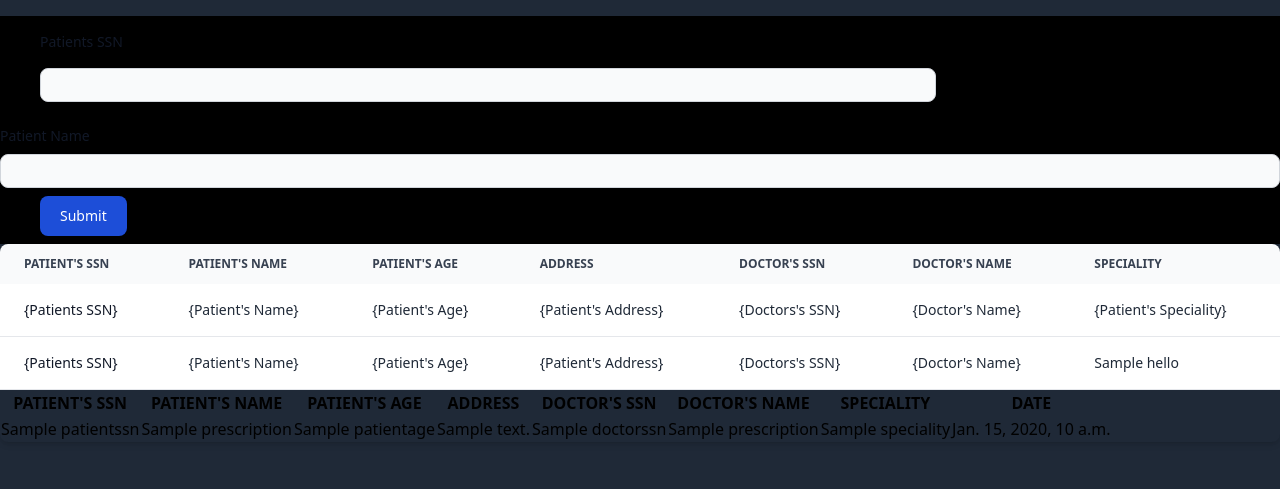
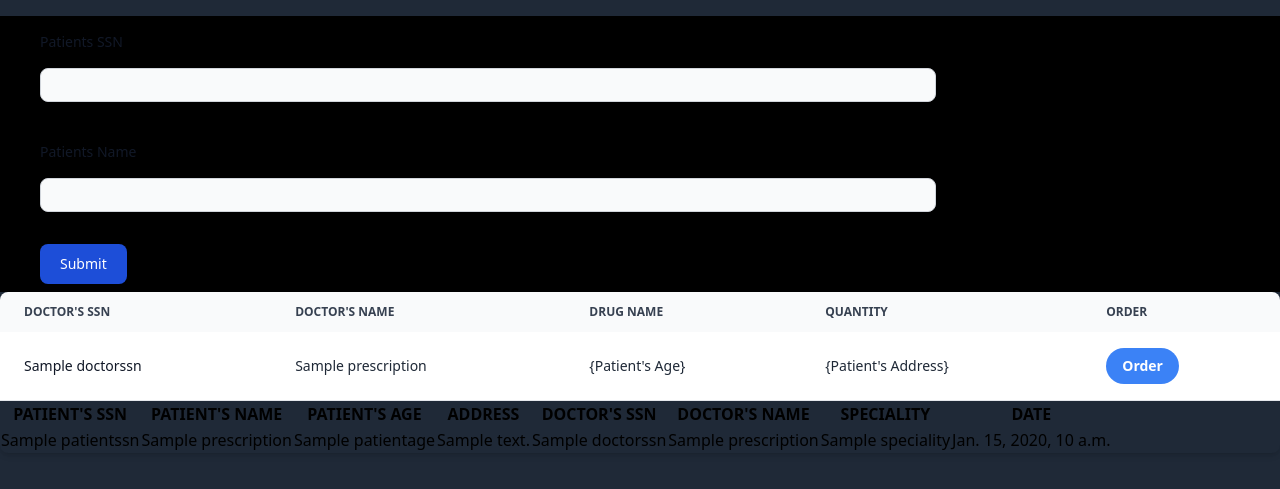
Before and after one commit to PragatiBasnet29/pharmacy_management, a Django app: template dbms1/templates/pHistory.html in a window 1280 px wide. Shown: the part 60-549 px from the top of the page. Run offline with Django 4.2, Linux system fonts and the light colour scheme; the template is opened without the code that fills it: most values are stand-ins (such as "Sample title", 1, 10 or a date in 2020); some libraries are stand-ins or nearby versions.

Commit message:
maa kasam frontend gardina last part vanda aagadi

```diff
--- a/dbms1/templates/pHistory.html
+++ b/dbms1/templates/pHistory.html
@@ -127,17 +127,17 @@
 <form method='get'>
 <div class="mb-6">
     <label for="patients-SSN" class="block m-4 pt-4 ml-10 text-sm font-medium text-gray-900 dark:text-white">Patients SSN</label>
-    <input type="text" id="patients-SSN" class="block w-[70%] p-2 ml-10 text-gray-900 border border-gray-300 rounded-lg bg-gray-50 sm:text-xs focus:ring-blue-500 focus:border-blue-500 dark:bg-gray-700 dark:border-gray-600 dark:placeholder-gray-400 dark:text-white dark:focus:ring-blue-500 dark:focus:border-blue-500">
+   <input type="text" id="patients-SSN" class="block w-[70%] p-2 ml-10 text-gray-900 border border-gray-300 rounded-lg bg-gray-50 sm:text-xs focus:ring-blue-500 focus:border-blue-500 dark:bg-gray-700 dark:border-gray-600 dark:placeholder-gray-400 dark:text-white dark:focus:ring-blue-500 dark:focus:border-blue-500">
 </div>
-{% comment %} <div class="mb-6">
+<!--{% comment %} <div class="mb-6">
     <label for="doctors-SSN" class="block mb-2 text-sm font-medium text-gray-900 dark:text-white">Doctors SSN</label>
     <input type="text" id="doctors-SSN" class="block w-full p-2 text-gray-900 border border-gray-300 rounded-lg bg-gray-50 sm:text-xs focus:ring-blue-500 focus:border-blue-500 dark:bg-gray-700 dark:border-gray-600 dark:placeholder-gray-400 dark:text-white dark:focus:ring-blue-500 dark:focus:border-blue-500">
 
 </div>
-{% endcomment %}
-<div>
-    <label for="TradeName" class="block mb-2 text-sm font-medium text-gray-900 dark:text-white">Patient Name</label>
-    <input type="text" id="patientName" class="block w-full p-2 text-gray-900 border border-gray-300 rounded-lg bg-gray-50 sm:text-xs focus:ring-blue-500 focus:border-blue-500 dark:bg-gray-700 dark:border-gray-600 dark:placeholder-gray-400 dark:text-white dark:focus:ring-blue-500 dark:focus:border-blue-500">
+{% endcomment %} -->
+<div class="mb-6">
+  <label for="patientsName" class="block m-4 pt-4 ml-10 text-sm font-medium text-gray-900 dark:text-white">Patients Name</label>
+  <input type="text" id="patientsName" class="block w-[70%] p-2 ml-10 text-gray-900 border border-gray-300 rounded-lg bg-gray-50 sm:text-xs focus:ring-blue-500 focus:border-blue-500 dark:bg-gray-700 dark:border-gray-600 dark:placeholder-gray-400 dark:text-white dark:focus:ring-blue-500 dark:focus:border-blue-500">
 </div>
 <div></div>
     <button type="submit" class="text-white ml-10 my-2 bg-blue-700 hover:bg-blue-800 focus:ring-4 focus:outline-none focus:ring-blue-300 font-medium rounded-lg text-sm w-full sm:w-auto px-5 py-2.5 text-center dark:bg-blue-600 dark:hover:bg-blue-700 dark:focus:ring-blue-800">Submit</button>
@@ -152,35 +152,30 @@
         <thead class="text-xs text-gray-700 uppercase bg-gray-50 dark:bg-gray-700 dark:text-gray-400">
             <tr>
                 <th scope="col" class="px-6 py-3">
-                    Patient's SSN
-                </th>
-                <th scope="col" class="px-6 py-3">
-                    Patient's Name
-                </th>
-                <th scope="col" class="px-6 py-3">
-                    Patient's Age
-                </th>
-                <th scope="col" class="px-6 py-3">
-                    Address
-                </th>
-                <th scope="col" class="px-6 py-3">
                     Doctor's SSN
                 </th>
                 <th scope="col" class="px-6 py-3">
                     Doctor's Name
                 </th>
                 <th scope="col" class="px-6 py-3">
-                    Speciality
+                    Drug Name
                 </th>
+                <th scope="col" class="px-6 py-3">
+                    Quantity
+                </th>
+                <th scope="col" class="px-6 py-3">
+                    Order
+                </th>
+
             </tr>
         </thead>
         <tbody>
             <tr class="bg-white border-b dark:bg-gray-800 dark:border-gray-700 hover:bg-gray-50 dark:hover:bg-gray-600">
                 <th scope="row" class="px-6 py-4 font-medium text-gray-900 whitespace-nowrap dark:text-white">
-                    {Patients SSN}
+                  {{ prescription.DOCTORSSN }}
                 </th>
                 <td class="px-6 py-4">
-                    {Patient's Name}
+                  {{ prescription.DOCTORNAME }}
                 </td>
                 <td class="px-6 py-4">
                     {Patient's Age}
@@ -190,38 +185,13 @@
                 </td>
 
                 <td class="px-6 py-4">
-                    {Doctors's SSN}
-                </td>
-                <td class="px-6 py-4">
-                    {Doctor's Name}
-                </td>
-                <td class="px-6 py-4">
-                    {Patient's Speciality}
+                  <button class="bg-blue-500 hover:bg-blue-700 text-white font-bold py-2 px-4 rounded-full">
+                    Order
+                  </button>
                 </td>
 
-                <tr class="bg-white border-b dark:bg-gray-800 dark:border-gray-700 hover:bg-gray-50 dark:hover:bg-gray-600">
-                    <th scope="row" class="px-6 py-4 font-medium text-gray-900 whitespace-nowrap dark:text-white">
-                        {Patients SSN}
-                    </th>
-                    <td class="px-6 py-4">
-                        {Patient's Name}
-                    </td>
-                    <td class="px-6 py-4">
-                        {Patient's Age}
-                    </td>
-                    <td class="px-6 py-4">
-                        {Patient's Address}
-                    </td>
 
-                    <td class="px-6 py-4">
-                        {Doctors's SSN}
-                    </td>
-                    <td class="px-6 py-4">
-                        {Doctor's Name}
-                    </td>
-                    <td class="px-6 py-4">
-                      {{hello}}
-                    </td>
+
 
         </tbody>
         <table>
```
Also changed, not shown: dbms1/templates/adminpage.html (+258 -0 lines).
